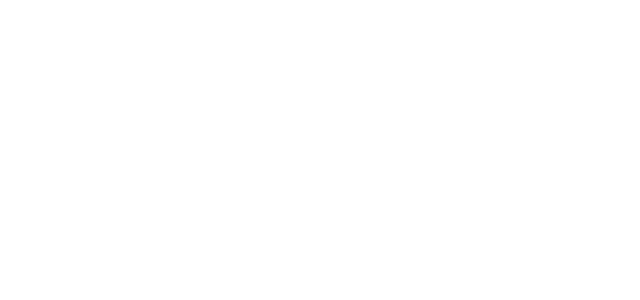
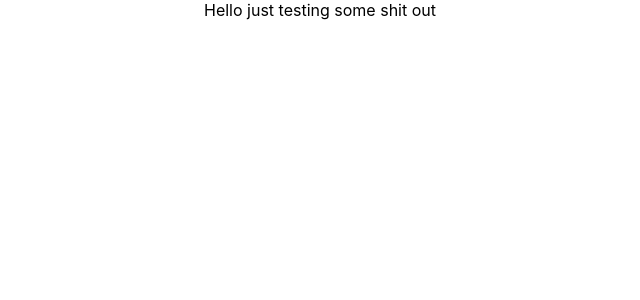
Before and after one commit to daols1/daols-portfolio, a React (Create React App) app: page / in a window 1280 px wide. Shown: the top 300 px of the page, without its empty margins (320-960 px from the left). Built offline with nearby package versions, Linux system fonts and the light colour scheme.

Commit message:
Installed router and react icons

```diff
--- a/package.json
+++ b/package.json
@@ -12,6 +12,8 @@
     "@types/react-dom": "^18.0.10",
     "react": "^18.2.0",
     "react-dom": "^18.2.0",
+    "react-icons": "^4.7.1",
+    "react-router-dom": "^6.8.0",
     "react-scripts": "5.0.1",
     "typescript": "^4.9.4",
     "web-vitals": "^2.1.4"
--- a/src/App.tsx
+++ b/src/App.tsx
@@ -1,8 +1,10 @@
 import './App.css';
+import Home from './Pages/Home/Home'
 
 function App() {
   return (
     <div className="App">
+      <Home />
     {/* Components get imported here */}
     </div>
   );
--- a/src/Pages/Home/Home.tsx
+++ b/src/Pages/Home/Home.tsx
@@ -3,7 +3,7 @@ import React from 'react'
 function Home() {
   return (
     <div>
-
+      Hello just testing some shit out
     </div>
   )
 }
```
Also changed, not shown: 1 other file (tests, documents, lock files or other folders).
